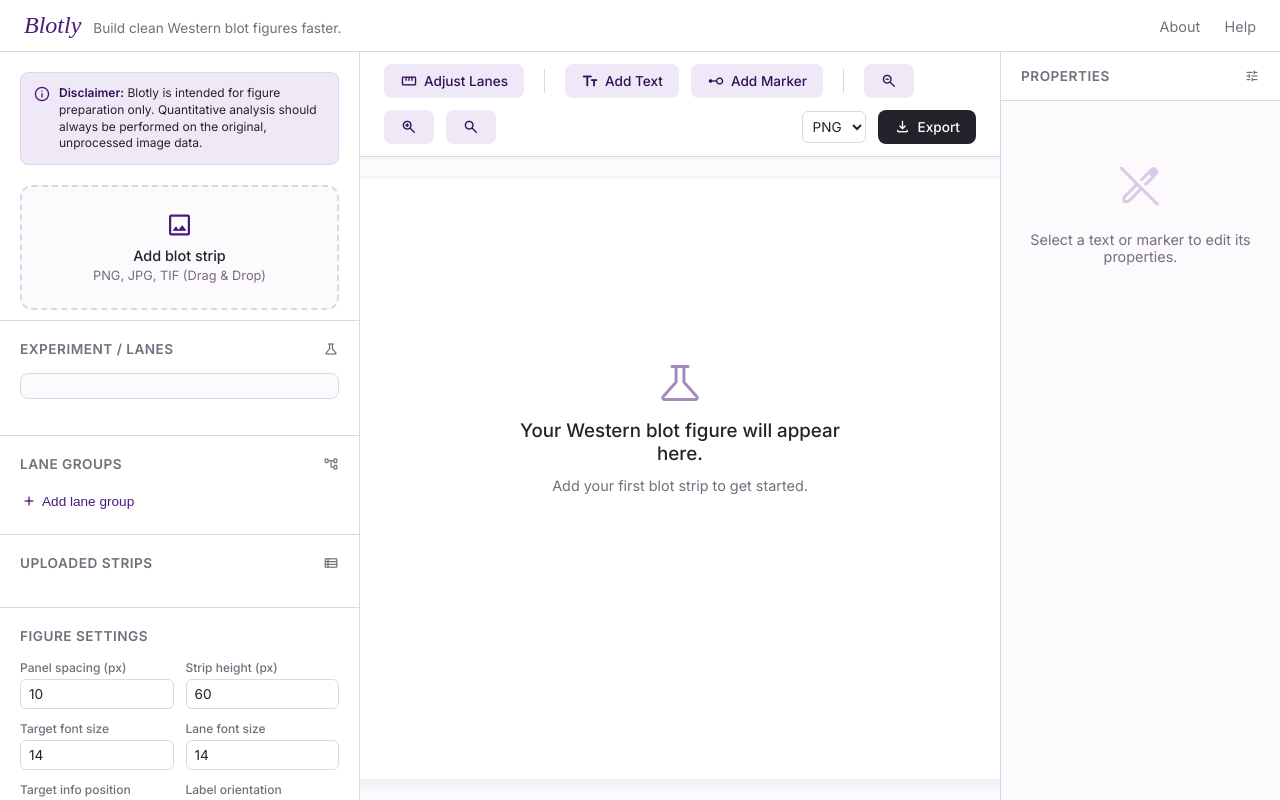
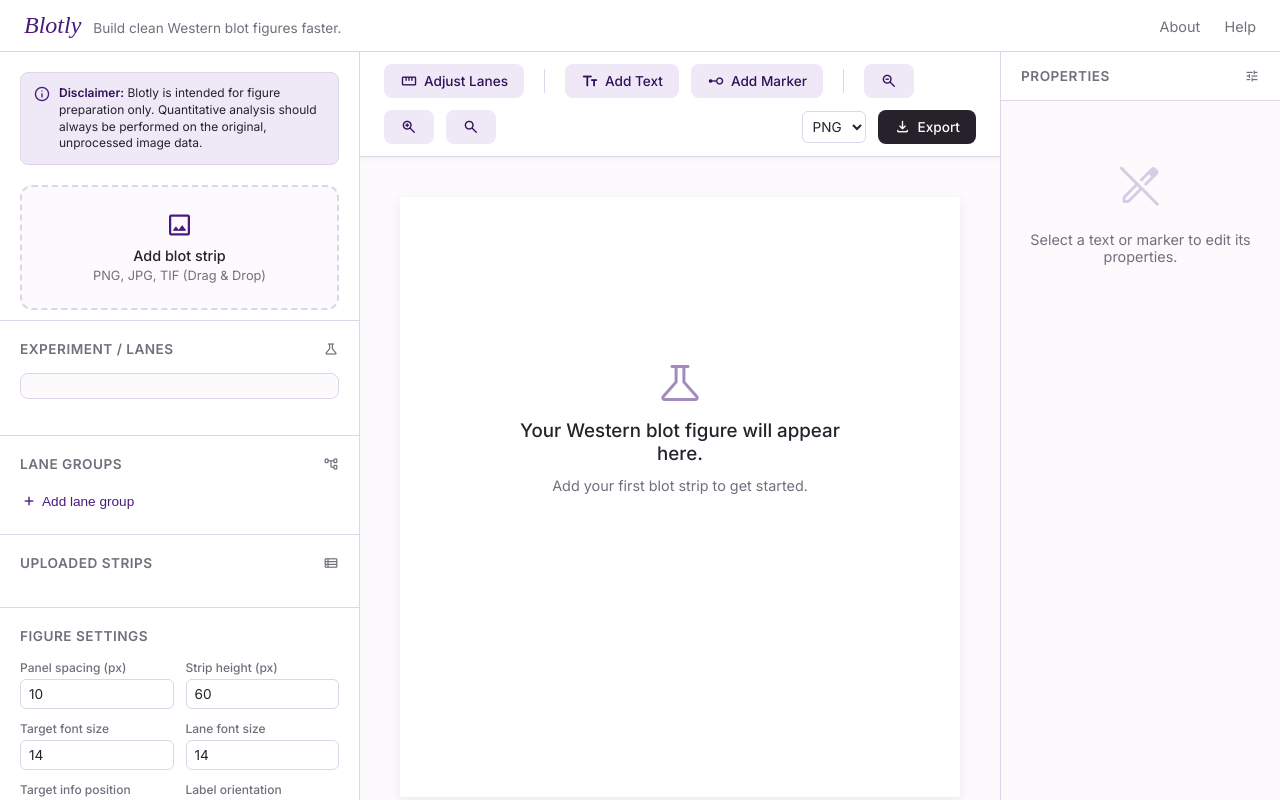
Before and after one commit to IzabelaAAndrade/blotly, a plain HTML site: page index.html in a window 1280 px wide. Drawn offline with nearby package versions, Linux system fonts and the light colour scheme; a web font is replaced by a local one.

Commit message:
Refactor canvas container styles and add margin

```diff
--- a/index.html
+++ b/index.html
@@ -199,11 +199,10 @@
         }
         .toolbar-divider { width: 1px; height: 24px; background-color: var(--border); margin: 0 8px; }
         .canvas-container-wrapper {
-            flex: 1; overflow: auto; display: flex; align-items: center;
-            justify-content: center; padding: 40px; position: relative;
+            flex: 1; overflow: auto; padding: 40px; position: relative;
             min-width: 0; min-height: 0;
         }
-        #canvas-container { background-color: #fff; box-shadow: var(--shadow-md); transition: width 0.2s, height 0.2s; }
+        #canvas-container { background-color: #fff; box-shadow: var(--shadow-md); transition: width 0.2s, height 0.2s; margin: 0 auto; }
 
         .help-overlay {
             position: absolute; bottom: 24px; left: 50%; transform: translateX(-50%);
```
